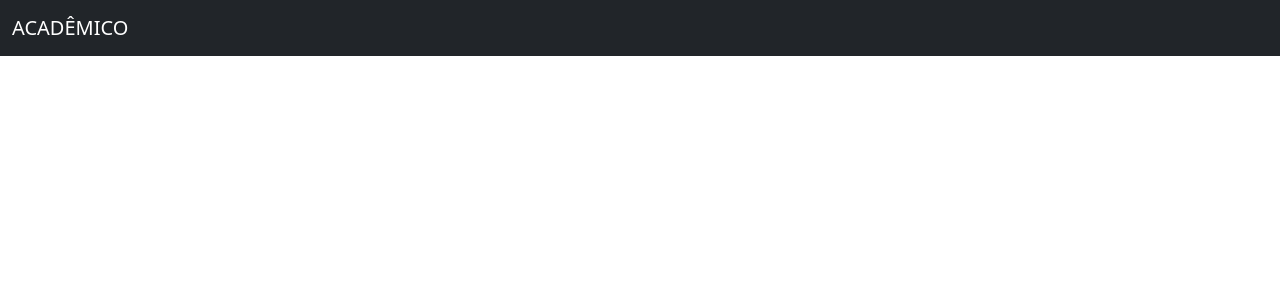
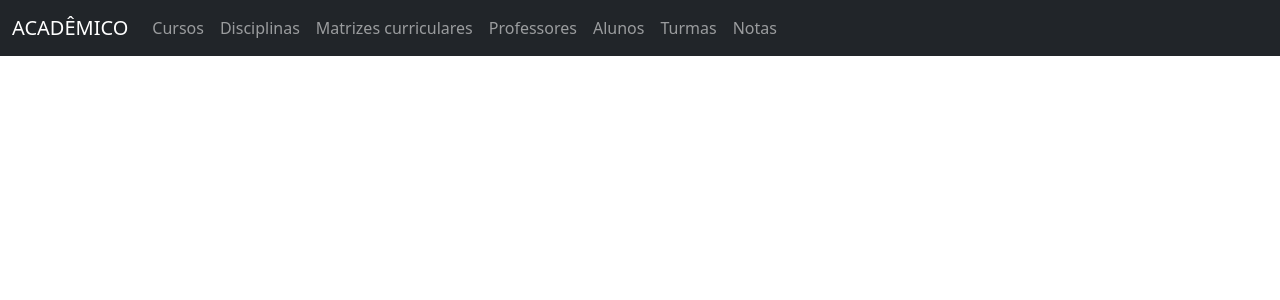
Before and after one commit to RenanRoseno/academic-frontend, a React (Create React App) app: page /professors in a window 1280 px wide. Before the commit this address had no page. Shown: the top 300 px of the page. Built offline with nearby package versions, Linux system fonts and the light colour scheme.

Commit message:
Cleaning code and adding menus

```diff
--- a/src/App.js
+++ b/src/App.js
@@ -3,7 +3,15 @@ import "./App.css";
 import "bootstrap/dist/css/bootstrap.min.css";
 import Navbar from "./layout/Navbar";
 import { BrowserRouter as Router, Routes, Route } from "react-router-dom";
-import Home from "./components/Professor";
+import Professor from "./components/Professor";
+import Home from "./layout/Home";
+import Course from "./components/Course";
+import Discipline from "./components/Discipline";
+import CurriculumMatrices from "./components/CurriculumMatrix";
+import Class from "./components/Class";
+import Score from "./components/Score";
+import * as routes from "./constants/routes";
+import Student from "./components/Student";
 
 function App() {
   return (
@@ -11,24 +19,20 @@ function App() {
       <Router>
         <Navbar />
         <Routes>
-          <Route exact path="/" element={<Home />} />
+          <Route exact path={routes.HOME} element={<Home />} />
+          <Route exact path={routes.COURSES} element={<Course />} />
+          <Route exact path={routes.DISCIPLINES} element={<Discipline />} />
+          <Route
+            exact
+            path={routes.CURRICULUM_MATRICES}
+            element={<CurriculumMatrices />}
+          />
+          <Route exact path={routes.STUDENTS} element={<Student />} />
+          <Route exact path={routes.PROFESSORS} element={<Professor />} />
+          <Route exact path={routes.CLASSES} element={<Class />} />
+          <Route exact path={routes.SCORES} element={<Score />} />
         </Routes>
       </Router>
-
-      {/* <header className="App-header">
-        <img src={logo} className="App-logo" alt="logo" />
-        <p>
-          Edit <code>src/App.js</code> and save to reload.
-        </p>
-        <a
-          className="App-link"
-          href="https://reactjs.org"
-          target="_blank"
-          rel="noopener noreferrer"
-        >
-          Learn React
-        </a>
-      </header> */}
     </div>
   );
 }
--- a/src/components/Professor.js
+++ b/src/components/Professor.js
@@ -1,11 +1,9 @@
 import React, { useEffect, useState } from "react";
 import Box from "@mui/material/Box";
 import { DataGrid } from "@mui/x-data-grid";
-// import Button from '@mui/material/Button';
 import axios from "axios";
 import Button from "react-bootstrap/Button";
 import Modal from "react-bootstrap/Modal";
-import SaveIcon from "@mui/icons-material/Save";
 import DeleteForeverIcon from "@mui/icons-material/DeleteForever";
 import AddIcon from "@mui/icons-material/Add";
 import EditIcon from "@mui/icons-material/Edit";
@@ -47,17 +45,16 @@ const columns = [
   // },
 ];
 
-export default function Home() {
+export default function Professor() {
   const [professors, setProfessors] = useState([]);
   const [disable, setDisable] = useState(true);
+  const [checkboxSelection, setCheckboxSelection] = React.useState(true);
+  let selectedParam = null;
 
   useEffect(() => {
     loadProfessors();
   }, []);
 
-  const [checkboxSelection, setCheckboxSelection] = React.useState(true);
-
-  let selectedParam = null;
   const disableEdit = () => !!selectedParam;
   const onRowsSelectionHandler = (ids) => {
     const selectedRowsData = ids.map((id) =>
@@ -79,6 +76,7 @@ export default function Home() {
     setProfessors(result.data);
     console.log(result.data);
   };
+
   const teste = (params) => {
     console.log(selectedParam);
     return selectedParam ? params.row.id === selectedParam.id : true;
--- a/src/layout/Navbar.js
+++ b/src/layout/Navbar.js
@@ -1,15 +1,15 @@
-import React from 'react'
+import React from "react";
 import { Link } from "react-router-dom";
+import * as routes from "../constants/routes";
 
 export default function Navbar() {
   return (
     <div>
       <nav className="navbar navbar-expand-lg navbar-dark bg-dark">
         <div className="container-fluid">
-                <a className="navbar-brand" href='#'>ACADÊMICO</a>
-              {/* <Link className="navbar-brand" to="/">
-                Full Stack Application
-              </Link> */}
+          <Link className="navbar-brand mb-0 h1" to={routes.HOME}>
+            ACADÊMICO
+          </Link>
           <button
             className="navbar-toggler"
             type="button"
@@ -21,7 +21,48 @@ export default function Navbar() {
           >
             <span className="navbar-toggler-icon"></span>
           </button>
+          <div className="collapse navbar-collapse" id="textoNavbar">
+            <ul className="navbar-nav mr-auto">
+              <li className="nav-item">
+                <Link className="nav-link" to={routes.COURSES}>
+                  Cursos
+                </Link>
+              </li>
 
+              <li className="nav-item">
+                <Link className="nav-link" to={routes.DISCIPLINES}>
+                  Disciplinas
+                </Link>
+              </li>
+              <li className="nav-item">
+                <Link className="nav-link" to={routes.CURRICULUM_MATRICES}>
+                  Matrizes curriculares
+                </Link>
+              </li>
+              <li className="nav-item active">
+                <Link className="nav-link" to={routes.PROFESSORS}>
+                  Professores
+                </Link>
+              </li>
+
+              <li className="nav-item">
+                <Link className="nav-link" to={routes.STUDENTS}>
+                  Alunos
+                </Link>
+              </li>
+              <li className="nav-item">
+                <Link className="nav-link" to={routes.CLASSES}>
+                  Turmas
+                </Link>
+              </li>
+
+              <li className="nav-item">
+                <Link className="nav-link" to={routes.SCORES}>
+                  Notas
+                </Link>
+              </li>
+            </ul>
+          </div>
         </div>
       </nav>
     </div>
```
Lines whose indentation alone changed are shown as unchanged.
